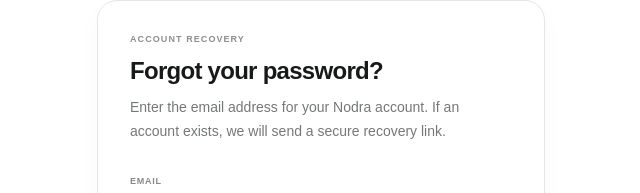
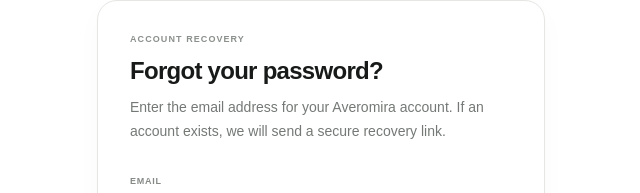
Before and after one commit to miromnb-coder/Rivora, a Next.js app: page /forgot-password in a window 1280 px wide. Shown: the part 118-311 px from the top of the page, without its empty margins (319-959 px from the left). Built offline with nearby package versions, Linux system fonts and the light colour scheme; no server answers.

Commit message:
Update visible branding in app/forgot-password/page.tsx

```diff
--- a/app/forgot-password/page.tsx
+++ b/app/forgot-password/page.tsx
@@ -27,15 +27,15 @@ export default async function ForgotPasswordPage({
           </h1>
           <p className="mt-2 text-sm leading-6 text-[var(--muted)]">
             {fi
-              ? "Syötä Nodra-tilisi sähköpostiosoite. Jos osoitteella on tili, lähetämme turvallisen palautuslinkin."
-              : "Enter the email address for your Nodra account. If an account exists, we will send a secure recovery link."}
+              ? "Syötä Averomira-tilisi sähköpostiosoite. Jos osoitteella on tili, lähetämme turvallisen palautuslinkin."
+              : "Enter the email address for your Averomira account. If an account exists, we will send a secure recovery link."}
           </p>
 
           {sent ? (
             <div className="nodra-alert mt-5" role="status">
               {fi
-                ? "Jos osoitteella on Nodra-tili, palautuslinkki on lähetetty. Tarkista myös roskapostikansio."
-                : "If a Nodra account exists for that address, a recovery link has been sent. Check your spam folder too."}
+                ? "Jos osoitteella on Averomira-tili, palautuslinkki on lähetetty. Tarkista myös roskapostikansio."
+                : "If a Averomira account exists for that address, a recovery link has been sent. Check your spam folder too."}
             </div>
           ) : null}
 
```
